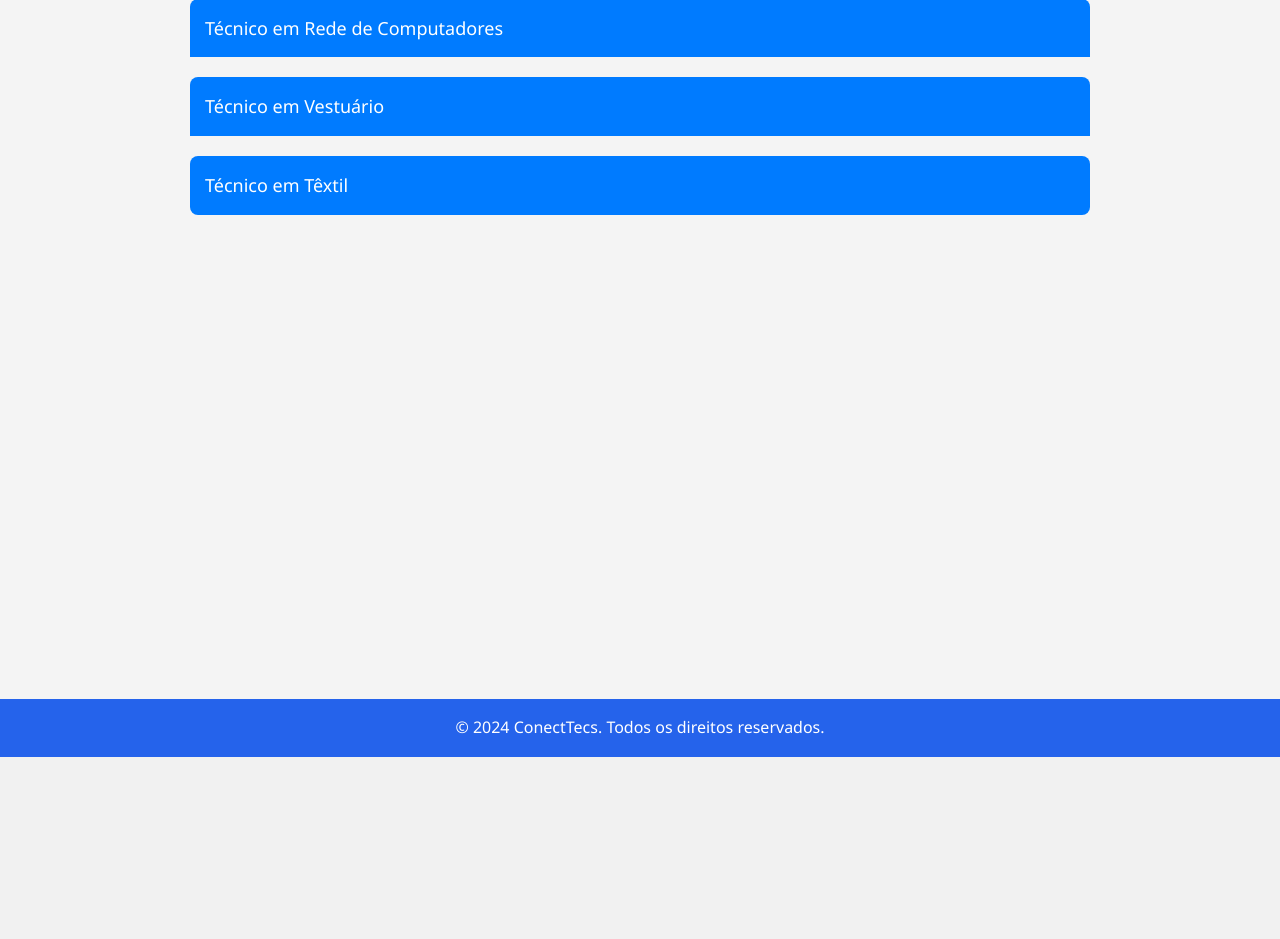
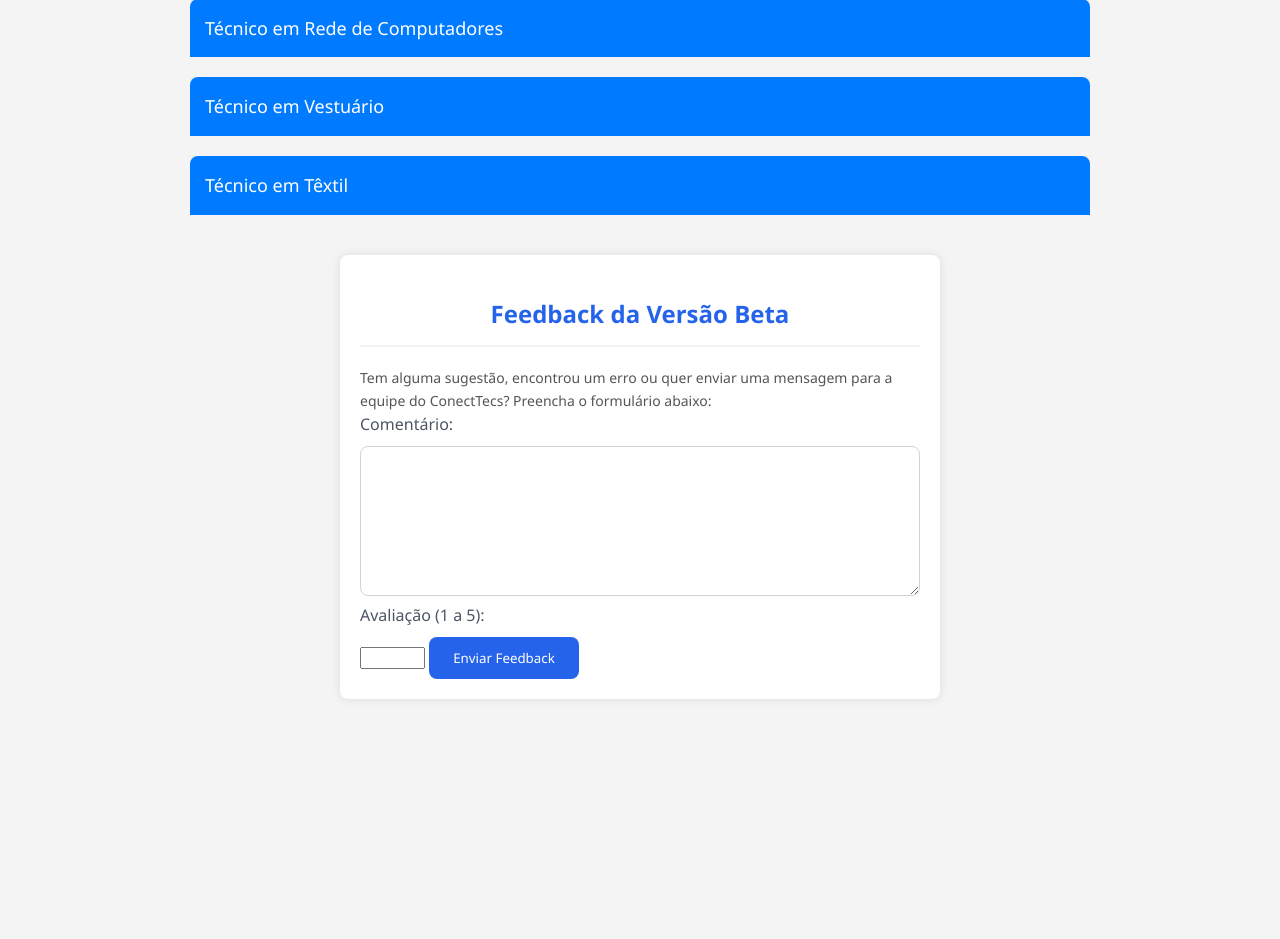
Before and after one commit to icarosantts/TCC, a PHP site: page / in a window 1280 px wide. Shown: the part 2943-3882 px from the top of the page. Before the commit the page ends 3700 px from the top, so only its background shows below. Run offline with PHP 8.4, Linux system fonts and the light colour scheme.

Commit message:
Add files via upload

```diff
--- a/ConectTecs/index.php
+++ b/ConectTecs/index.php
@@ -350,6 +350,25 @@
                     <p>Especialista na produção, análise e controle de qualidade de tecidos e materiais têxteis, promovendo eficiência e inovação no setor.</p>
                     <a href="escolha_cadastro.php">Cadastre-se</a>
             </div>
+
+            <section style="max-width: 600px; margin: 40px auto; background: white; padding: 20px; border-radius: 8px; box-shadow: 0 0 10px rgba(0,0,0,0.1);">
+                <h2>Feedback da Versão Beta</h2>
+                <p style="font-size: 14px; color: #555;">Tem alguma sugestão, encontrou um erro ou quer enviar uma mensagem para a equipe do ConectTecs? Preencha o formulário abaixo:</p>
+                <form action="receber_feedback.php" method="POST">
+                    <input type="hidden" name="tecnico_id" value="1">
+                    <input type="hidden" name="cliente_id" value="2">
+
+                    <label>Comentário:</label>
+                    <textarea name="comentario" required></textarea>
+
+                    <label>Avaliação (1 a 5):</label>
+                    <input type="number" name="avaliacao" min="1" max="5" required>
+
+                    <button type="submit">Enviar Feedback</button>
+                </form>
+
+            </section>
+
     </main>
 
       <script>
```
Also changed, not shown: ConectTecs/bd.sql (+9 -0 lines), ConectTecs/receber_feedback.php (added, +27 -0 lines), ConectTecs/conexao.php (line endings or trailing spaces).
